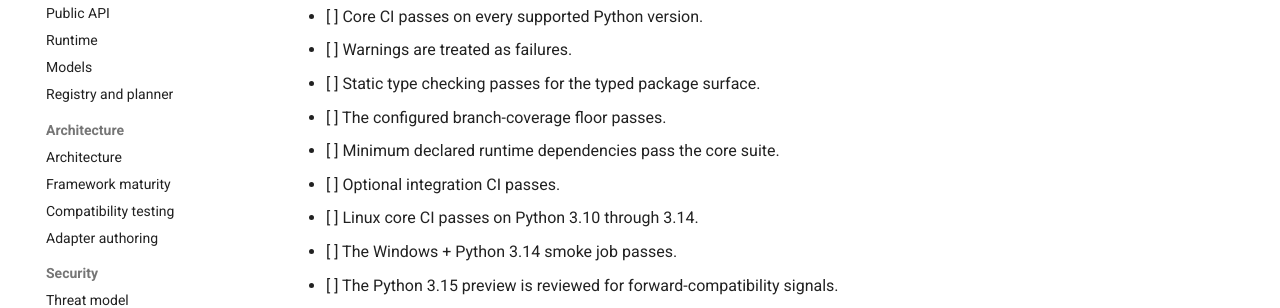
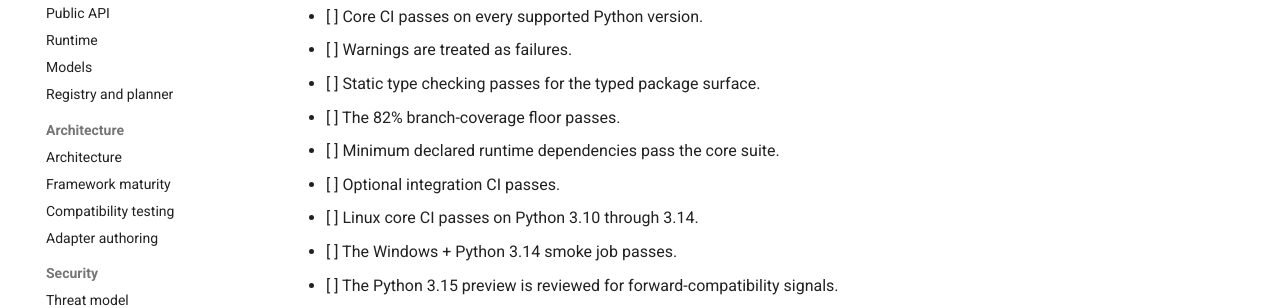
Before and after one commit to JDeun/SchemaRouter, an MkDocs documentation site: the page built from docs/release-checklist.md, in a window 1280 px wide and 900 px high. Shown: the part 334-642 px from the top of the window. Built offline with MkDocs 1.6.1 and Material for MkDocs 9.7.7, drawn with Linux system fonts in a browser that asks for light colours; comment, search, counter and statistics services are not loaded.

Commit message:
docs: pin release coverage gate

```diff
--- a/docs/release-checklist.md
+++ b/docs/release-checklist.md
@@ -7,7 +7,7 @@ Use this checklist before promoting a SchemaRouter alpha, beta, release candidat
 - [ ] Core CI passes on every supported Python version.
 - [ ] Warnings are treated as failures.
 - [ ] Static type checking passes for the typed package surface.
-- [ ] The configured branch-coverage floor passes.
+- [ ] The 82% branch-coverage floor passes.
 - [ ] Minimum declared runtime dependencies pass the core suite.
 - [ ] Optional integration CI passes.
 - [ ] Linux core CI passes on Python 3.10 through 3.14.
```
